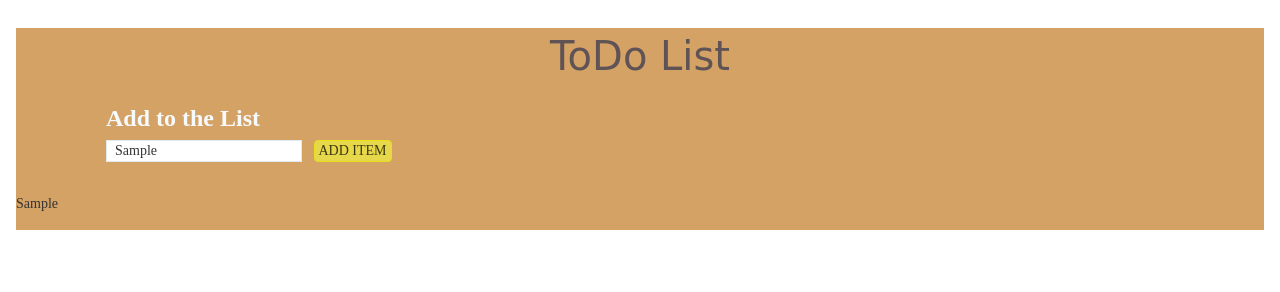
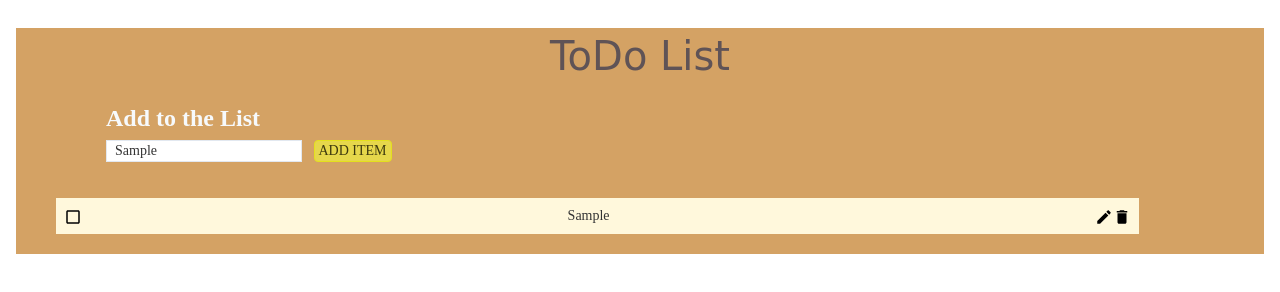
Before and after one commit to ArchanaDhaker/ToDo-WebApp, a plain HTML site: page index.html in a window 1280 px wide. Both pictures are taken after typing "Sample" into the empty fields and a click on the button "ADD ITEM". Drawn offline with nearby package versions, Linux system fonts and the light colour scheme.

Commit message:
New file

```diff
--- a/css/style.css
+++ b/css/style.css
@@ -59,7 +59,6 @@
     border-width: 1px;
     font-family: inherit;
     font-size: 100%;
-    font-family: inherit;
     border-style: solid;
 }
 
@@ -85,13 +84,14 @@
     margin-right: auto;
 }
 
-.list{
+.NewValues{
     padding: 8px;
     margin-top: 4px;
     margin-bottom: 4px;
     display: flex;
     justify-content: space-between;
     background: cornsilk;
+    margin-left: 40px;
 }
 
 .spann{
--- a/js/index.js
+++ b/js/index.js
@@ -1,6 +1,6 @@
 $(document).ready(function(){
     $(".ItemButton").click(function(){
-      $(".listing").append(" <div>" + $(".inputBox").val()+ "</div>");
+      $(".listing").append("<div class='NewValues'>"+" <div><img src='assets/check_box_outline_blank-black-18dp.svg'></div>"+ $(".inputBox").val()+" <div><img src='assets/edit-black-18dp.svg'><img src='assets/delete-black-18dp.svg'></div>" +"</div>");
     });
 
   });
```
Also changed, not shown: assets/check_box_outline_blank-black-18dp.svg (added), assets/check_circle-black-18dp.svg (deleted), index.html (line endings or trailing spaces).
